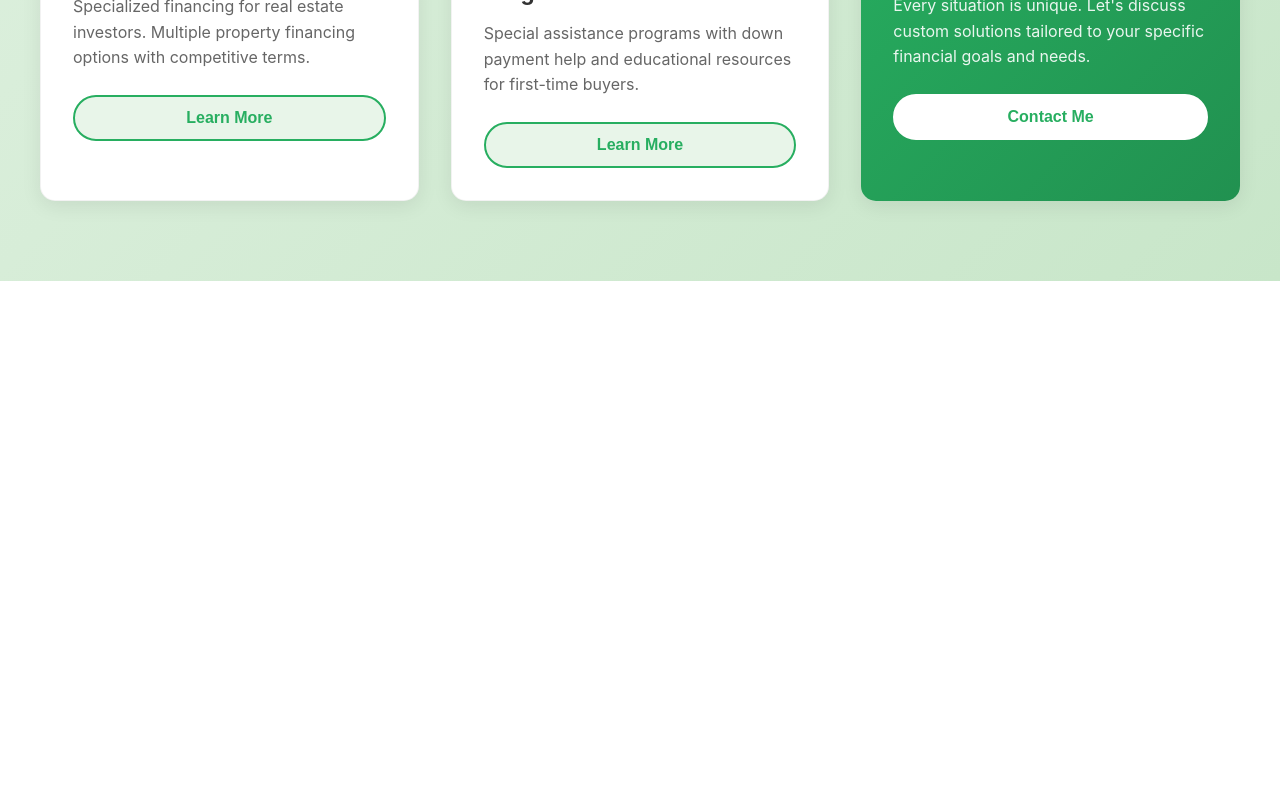
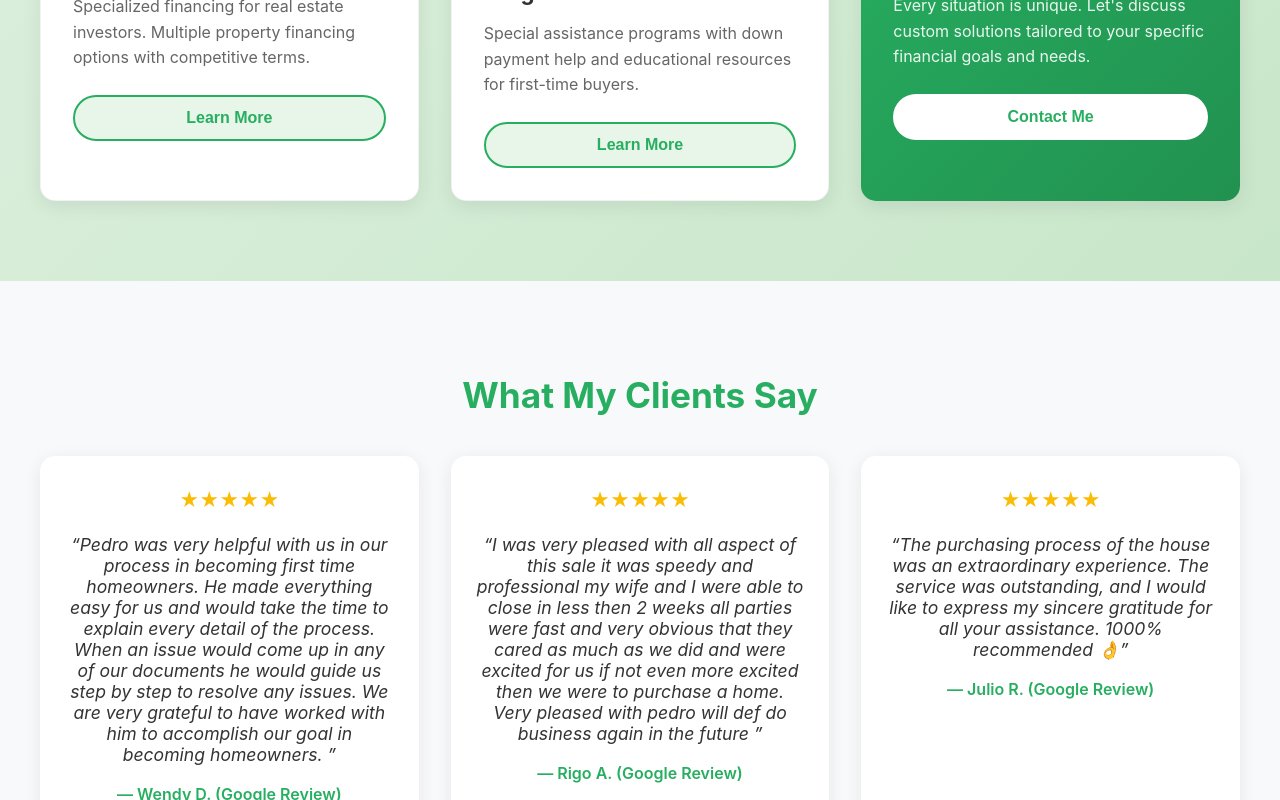
Before and after one commit to JimmyLieu/my-app, a React (Create React App) app: page / in a window 1280 px wide. Shown: the part 2000-2800 px from the top of the page. Before the commit the page ends 2281 px from the top, so only its background shows below. Built offline with nearby package versions, Linux system fonts and the light colour scheme.

Commit message:
Added Testimonials

```diff
--- a/src/components/NavBar.css
+++ b/src/components/NavBar.css
@@ -80,3 +80,36 @@
       right: 0;
     }
   }
+
+  .apply-now-btn {
+    background: #27ae60;
+    color: #fff !important;
+    padding: 0.5rem 1.5rem;      /* Slightly less vertical padding */
+    border-radius: 25px;
+    font-weight: 600;
+    text-decoration: none;
+    transition: background 0.3s, color 0.3s;
+    border: none;
+    display: flex;               /* Use flex to center text vertically */
+    align-items: center;         /* Center text vertically */
+    height: 40px;                /* Match the height of nav links if needed */
+    margin-left: 0.5rem;
+    box-sizing: border-box;
+  }
+
+  .nav-menu li {
+    display: flex;
+    align-items: center;
+  }
+.apply-now-btn:hover {
+  background: #219150;
+  color: #fff !important;
+}
+
+@media (max-width: 768px) {
+  .apply-now-btn {
+    margin: 1rem 0 0 0;
+    width: 80%;
+    text-align: center;
+  }
+}
--- a/src/components/NavBar.js
+++ b/src/components/NavBar.js
@@ -23,6 +23,17 @@ const NavBar = ({ companyInfo }) => {
           <li><Link to="/mortgage-calculator" onClick={() => setIsOpen(false)}>Mortgage Calculator</Link></li>
           <li><Link to="/about" onClick={() => setIsOpen(false)}>About</Link></li>
           <li><Link to="/contact" onClick={() => setIsOpen(false)}>Contact</Link></li>
+          <li>
+            <a
+              href="https://thelendingvillage.my1003app.com/2167513/register"
+              className="apply-now-btn"
+              target="_blank"
+              rel="noopener noreferrer"
+              onClick={() => setIsOpen(false)}
+            >
+              Apply Now
+            </a>
+          </li>
         </ul>
       </div>
     </nav>
--- a/src/pages/Home.css
+++ b/src/pages/Home.css
@@ -436,3 +436,61 @@
     padding: 0.5rem;
   }
 }
+
+.testimonials {
+  padding: 4rem 2rem;
+  background: #f8f9fa;
+}
+
+.testimonials h2 {
+  text-align: center;
+  color: #27ae60;
+  margin-bottom: 2.5rem;
+  font-size: 2.2rem;
+}
+
+.testimonial-grid {
+  display: flex;
+  gap: 2rem;
+  justify-content: center;
+  flex-wrap: wrap;
+}
+
+.testimonial-card {
+  background: #fff;
+  border-radius: 15px;
+  box-shadow: 0 4px 18px rgba(0,0,0,0.08);
+  padding: 2rem 1.5rem;
+  max-width: 350px;
+  flex: 1 1 300px;
+  display: flex;
+  flex-direction: column;
+  align-items: center;
+  margin-bottom: 1rem;
+}
+
+.testimonial-quote {
+  font-size: 1.1rem;
+  color: #333;
+  font-style: italic;
+  margin-bottom: 1.2rem;
+  text-align: center;
+}
+
+.testimonial-author {
+  font-weight: 600;
+  color: #27ae60;
+  font-size: 1rem;
+  text-align: center;
+}
+
+@media (max-width: 900px) {
+  .testimonial-grid {
+    flex-direction: column;
+    align-items: center;
+    gap: 1.5rem;
+  }
+  .testimonial-card {
+    max-width: 95vw;
+  }
+}
--- a/src/pages/Home.js
+++ b/src/pages/Home.js
@@ -8,7 +8,6 @@ const translations = {
     title: "Financing Made Simple",
     subheadline: "Your trusted mortgage advisor — here to help in English & Español.",
     bilingualText: "¿Hablas español? ¡Yo también!",
-    ctaButton: "Get Pre-Approved Today",
     meetExpert: "Meet Your Mortgage Expert",
     expertDescription: "I proudly serve both English and Spanish-speaking clients throughout Texas and beyond.",
     loanPrograms: "Loan Programs I Offer",
@@ -129,14 +128,10 @@ const Home = () => {
         <div className="hero-content">
           <h1>{t.title}</h1>
           <p className="subheadline">{t.subheadline}</p>
-          <div className="bilingual-toggle">
-            <span className="bilingual-text">{t.bilingualText}</span>
-          </div>
-          <button className="cta-button">{t.ctaButton}</button>
           <button
             className="cta-button"
             onClick={toggleLanguage}
-            style={{ marginLeft: '1rem' }}
+            style={{ marginLeft: 0 }}
           >
             {language === 'en' ? 'Español' : 'English'}
           </button>
@@ -221,6 +216,32 @@ const Home = () => {
           </div>
         </div>
       </section>
+      {/* Testimonials Section */}
+      <section className="testimonials">
+        <div className="container">
+          <h2>What My Clients Say</h2>
+          <div className="testimonial-grid">
+            <div className="testimonial-card">
+              <div style={{color: '#fbbc05', fontSize: '1.2rem', marginBottom: 4}}>★★★★★</div>
+              <p className="testimonial-quote">“Pedro was very helpful with us in our process in becoming first time homeowners. He made everything easy for us and would take the time to explain every detail of the process. When an issue would come up in any of our documents he would guide us step by step to resolve any issues. We are very grateful to have worked with him to accomplish our goal in becoming homeowners.
+              ”</p>
+              <div className="testimonial-author">— Wendy D. (Google Review)</div>
+            </div>
+            <div className="testimonial-card">
+              <div style={{color: '#fbbc05', fontSize: '1.2rem', marginBottom: 4}}>★★★★★</div>
+              <p className="testimonial-quote">“I was very pleased with all aspect of this sale it was speedy and professional my wife and I were able to close in less then 2 weeks all parties were fast and very obvious that they cared as much as we did and were excited for us if not even more excited then we were to purchase a home. Very pleased with pedro will def do business again in the future
+              ”</p>
+              <div className="testimonial-author">— Rigo A. (Google Review)</div>
+            </div>
+            <div className="testimonial-card">
+              <div style={{color: '#fbbc05', fontSize: '1.2rem', marginBottom: 4}}>★★★★★</div>
+              <p className="testimonial-quote">“The purchasing process of the house was an extraordinary experience. The service was outstanding, and I would like to express my sincere gratitude for all your assistance.
+              1000% recommended 👌”</p>
+              <div className="testimonial-author">— Julio R. (Google Review)</div>
+            </div>
+          </div>
+        </div>
+      </section>
     </div>
   );
 };
```
